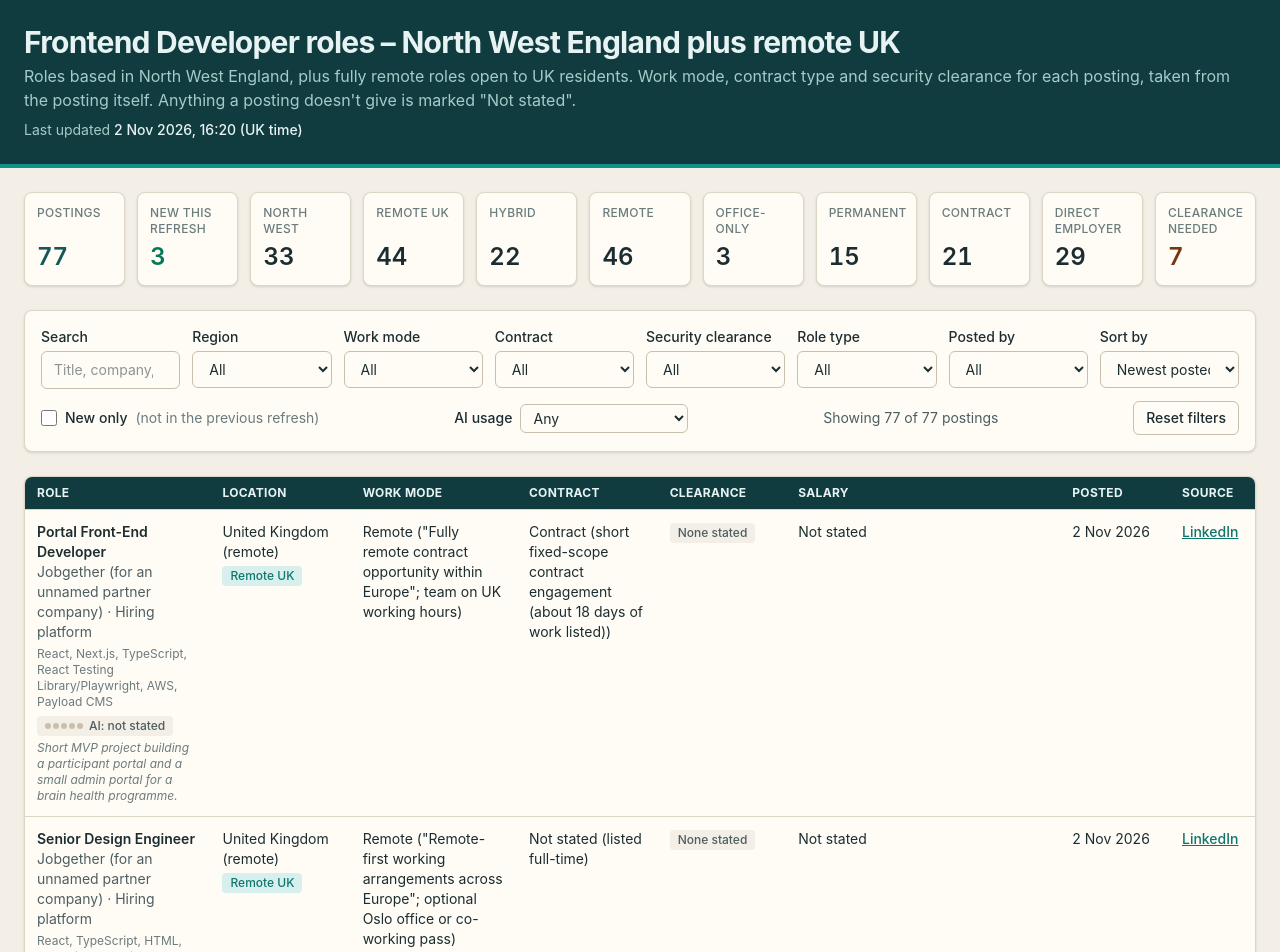
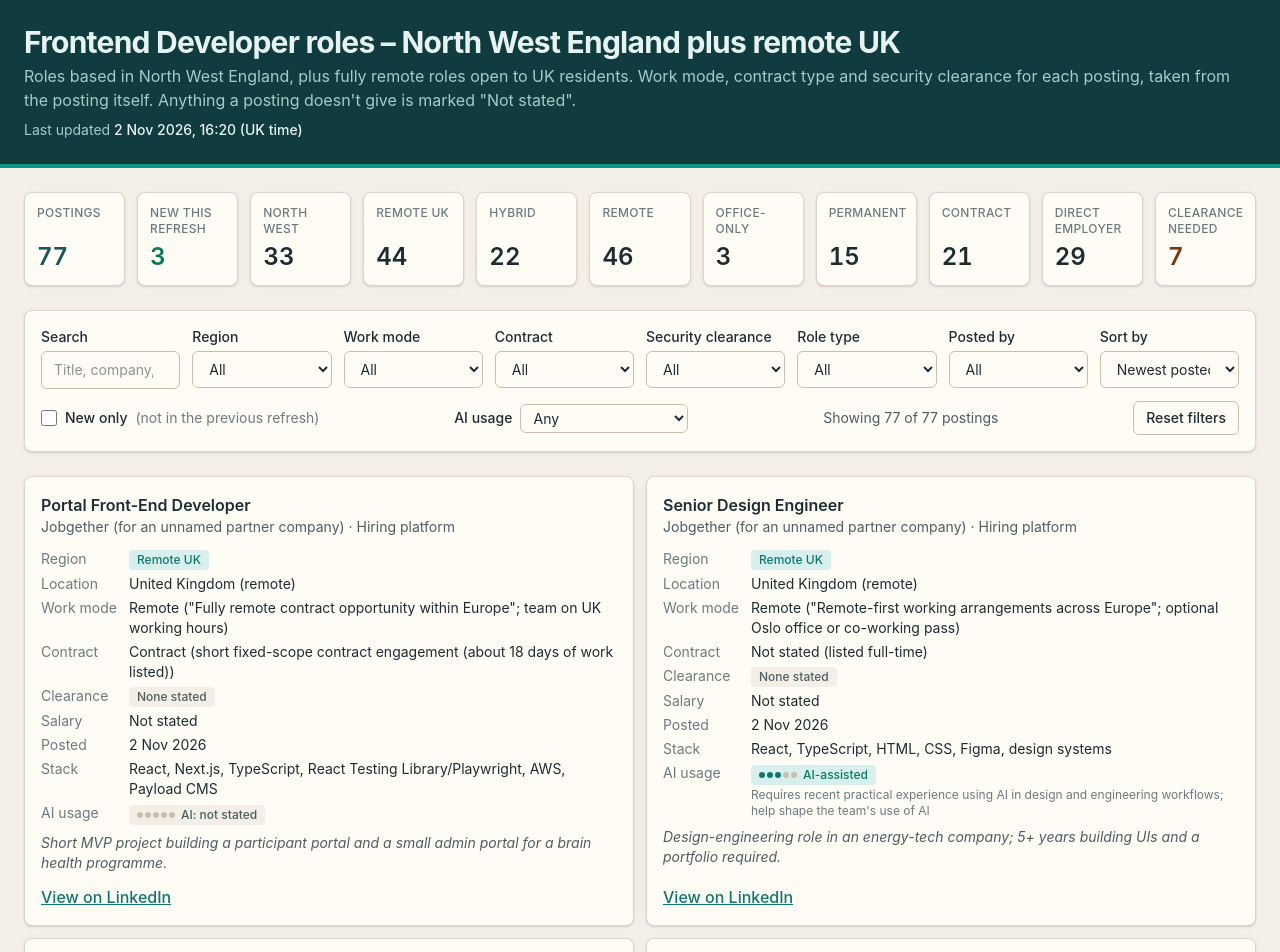
Before and after one commit to IanTaite/nw-frontend-jobs, an Angular app: page / in a window 1280 px wide. Shown: the top 952 px of the page. Built offline with nearby package versions, Linux system fonts and the light colour scheme.

Commit message:
UI: use job cards at all screen sizes, two columns from lg; remove desktop table
Cards now show region and clearance as coloured badges (as the table did), stretch to equal height per row, and keep the source link at the bottom.

```diff
--- a/src/app/app.html
+++ b/src/app/app.html
@@ -100,64 +100,25 @@
           <p class="rounded-lg border border-line bg-surface p-6 text-center text-ink-soft shadow-sm">No postings match these filters.</p>
         }
 
-        <!-- Table on large screens -->
-        <div class="hidden overflow-x-auto rounded-lg border border-line bg-surface shadow-sm lg:block" [class.lg:hidden]="filtered().length === 0">
-          <table class="min-w-full divide-y divide-line text-sm">
-            <caption class="sr-only">Frontend developer postings</caption>
-            <thead class="bg-brand text-left text-xs font-semibold uppercase tracking-wide text-brand-fg">
-              <tr>
-                <th scope="col" class="px-3 py-2">Role</th><th scope="col" class="px-3 py-2">Location</th>
-                <th scope="col" class="px-3 py-2">Work mode</th><th scope="col" class="px-3 py-2">Contract</th>
-                <th scope="col" class="px-3 py-2">Clearance</th><th scope="col" class="px-3 py-2">Salary</th>
-                <th scope="col" class="px-3 py-2">Posted</th><th scope="col" class="px-3 py-2">Source</th>
-              </tr>
-            </thead>
-            <tbody class="divide-y divide-line align-top">
-              @for (j of filtered(); track j.id) {
-                <tr class="hover:bg-accent-soft/50">
-                  <td class="px-3 py-3 max-w-xs">
-                    <div class="font-semibold">{{ j.title }} @if (newIds().has(j.id)) { <span class="ml-1 inline-block rounded bg-new-bg px-1.5 py-0.5 align-middle text-xs font-semibold text-new-fg" [attr.title]="'First seen ' + (j.firstSeen | date: 'd MMM y, HH:mm' : 'Europe/London') + ' (UK time)'">New<span class="sr-only">, first seen {{ j.firstSeen | date: 'd MMM y, HH:mm' : 'Europe/London' }} UK time</span></span> }</div>
-                    <div class="text-ink-soft">{{ j.company }} · {{ viaLabel(j.via) }}</div>
-                    <div class="mt-1 text-xs text-ink-faint">{{ j.stack }}</div>
-                    <div class="mt-1"><span class="inline-flex items-center gap-1.5 rounded px-2 py-0.5 text-xs font-medium" [class]="(j.aiLevel ?? 0) >= 3 ? 'bg-accent-soft text-accent' : 'bg-canvas text-ink-soft'" [attr.title]="j.aiNote || null"><span aria-hidden="true" class="inline-flex gap-0.5">@for (d of aiDots; track d) { <span class="h-1.5 w-1.5 rounded-full" [class]="d <= (j.aiLevel ?? 0) ? 'bg-current' : 'bg-line-strong'"></span> }</span>{{ aiLabel(j.aiLevel) }}<span class="sr-only"> (AI usage level {{ j.aiLevel ?? 0 }} of 5)</span></span>@if (j.claudeMention) { <span class="ml-1 inline-block rounded bg-accent-soft px-2 py-0.5 text-xs font-medium text-accent" [attr.title]="'Mentions Claude: ' + j.claudeMention">Claude<span class="sr-only">, posting mentions Claude: {{ j.claudeMention }}</span></span> }</div>
-                    @if (j.aiNote) { <div class="mt-0.5 text-xs text-ink-faint">{{ j.aiNote }}</div> }
-                    @if (j.notes) { <div class="mt-1 text-xs text-ink-faint italic">{{ j.notes }}</div> }
-                  </td>
-                  <td class="px-3 py-3">{{ j.location }}<div>@if (j.region) { <span class="mt-1 inline-block rounded px-2 py-0.5 text-xs font-medium" [class]="j.region === 'remote-uk' ? 'bg-accent-soft text-accent' : 'bg-canvas text-ink-soft'">{{ regionLabel(j.region) }}</span> }</div></td>
-                  <td class="px-3 py-3">{{ withNote(j.mode, j.modeNote) }}</td>
-                  <td class="px-3 py-3">{{ withNote(j.contract, j.contractNote) }}</td>
-                  <td class="px-3 py-3">
-                    <span class="inline-block rounded px-2 py-0.5 text-xs font-medium" [class]="j.clearance === 'None stated' ? 'bg-canvas text-ink-soft' : 'bg-warn-bg text-warn-fg'">{{ j.clearance }}</span>
-                    @if (j.clearanceNote) { <div class="mt-1 text-xs text-ink-faint">{{ j.clearanceNote }}</div> }
-                  </td>
-                  <td class="px-3 py-3 whitespace-nowrap">{{ j.salary }}</td>
-                  <td class="px-3 py-3 whitespace-nowrap"><time [attr.datetime]="j.posted">{{ j.posted | date: 'd MMM y' }}</time></td>
-                  <td class="px-3 py-3"><a [href]="j.url" target="_blank" rel="noopener noreferrer" class="font-medium text-accent underline hover:text-accent-hover">{{ j.source }}<span class="sr-only"> posting for {{ j.title }} at {{ j.company }} (opens in new tab)</span></a></td>
-                </tr>
-              }
-            </tbody>
-          </table>
-        </div>
-
-        <!-- Cards on small screens -->
-        <ul class="grid gap-3 lg:hidden">
+        <!-- Cards at every size: one column, two from lg up -->
+        <ul class="grid grid-cols-1 gap-3 lg:grid-cols-2">
           @for (j of filtered(); track j.id) {
-            <li class="rounded-lg border border-line bg-surface p-4 shadow-sm">
+            <li class="flex h-full flex-col rounded-lg border border-line bg-surface p-4 shadow-sm">
               <h3 class="font-semibold">{{ j.title }} @if (newIds().has(j.id)) { <span class="ml-1 inline-block rounded bg-new-bg px-1.5 py-0.5 align-middle text-xs font-semibold text-new-fg" [attr.title]="'First seen ' + (j.firstSeen | date: 'd MMM y, HH:mm' : 'Europe/London') + ' (UK time)'">New<span class="sr-only">, first seen {{ j.firstSeen | date: 'd MMM y, HH:mm' : 'Europe/London' }} UK time</span></span> }</h3>
               <p class="text-sm text-ink-soft">{{ j.company }} · {{ viaLabel(j.via) }}</p>
               <dl class="mt-3 grid grid-cols-[auto_1fr] gap-x-3 gap-y-1 text-sm">
-                <dt class="text-ink-faint">Region</dt><dd>{{ regionLabel(j.region) || 'Not set' }}</dd>
+                <dt class="text-ink-faint">Region</dt><dd>@if (j.region) { <span class="inline-block rounded px-2 py-0.5 text-xs font-medium" [class]="j.region === 'remote-uk' ? 'bg-accent-soft text-accent' : 'bg-canvas text-ink-soft'">{{ regionLabel(j.region) }}</span> } @else { Not set }</dd>
                 <dt class="text-ink-faint">Location</dt><dd>{{ j.location }}</dd>
                 <dt class="text-ink-faint">Work mode</dt><dd>{{ withNote(j.mode, j.modeNote) }}</dd>
                 <dt class="text-ink-faint">Contract</dt><dd>{{ withNote(j.contract, j.contractNote) }}</dd>
-                <dt class="text-ink-faint">Clearance</dt><dd>{{ withNote(j.clearance, j.clearanceNote) }}</dd>
+                <dt class="text-ink-faint">Clearance</dt><dd><span class="inline-block rounded px-2 py-0.5 text-xs font-medium" [class]="j.clearance === 'None stated' ? 'bg-canvas text-ink-soft' : 'bg-warn-bg text-warn-fg'">{{ j.clearance }}</span>@if (j.clearanceNote) { <div class="mt-0.5 text-xs text-ink-faint">{{ j.clearanceNote }}</div> }</dd>
                 <dt class="text-ink-faint">Salary</dt><dd>{{ j.salary }}</dd>
                 <dt class="text-ink-faint">Posted</dt><dd><time [attr.datetime]="j.posted">{{ j.posted | date: 'd MMM y' }}</time></dd>
                 <dt class="text-ink-faint">Stack</dt><dd>{{ j.stack }}</dd>
                 <dt class="text-ink-faint">AI usage</dt><dd><span class="inline-flex items-center gap-1.5 rounded px-2 py-0.5 text-xs font-medium" [class]="(j.aiLevel ?? 0) >= 3 ? 'bg-accent-soft text-accent' : 'bg-canvas text-ink-soft'" [attr.title]="j.aiNote || null"><span aria-hidden="true" class="inline-flex gap-0.5">@for (d of aiDots; track d) { <span class="h-1.5 w-1.5 rounded-full" [class]="d <= (j.aiLevel ?? 0) ? 'bg-current' : 'bg-line-strong'"></span> }</span>{{ aiLabel(j.aiLevel) }}<span class="sr-only"> (AI usage level {{ j.aiLevel ?? 0 }} of 5)</span></span>@if (j.claudeMention) { <span class="ml-1 inline-block rounded bg-accent-soft px-2 py-0.5 text-xs font-medium text-accent" [attr.title]="'Mentions Claude: ' + j.claudeMention">Claude<span class="sr-only">, posting mentions Claude: {{ j.claudeMention }}</span></span> }@if (j.aiNote) { <div class="mt-0.5 text-xs text-ink-faint">{{ j.aiNote }}</div> }</dd>
               </dl>
               @if (j.notes) { <p class="mt-2 text-sm text-ink-soft italic">{{ j.notes }}</p> }
-              <a [href]="j.url" target="_blank" rel="noopener noreferrer" class="mt-3 inline-block font-medium text-accent underline hover:text-accent-hover">View on {{ j.source }}<span class="sr-only"> (opens in new tab)</span></a>
+              <a [href]="j.url" target="_blank" rel="noopener noreferrer" class="mt-auto self-start pt-3 inline-block font-medium text-accent underline hover:text-accent-hover">View on {{ j.source }}<span class="sr-only"> (opens in new tab)</span></a>
             </li>
           }
         </ul>
```
